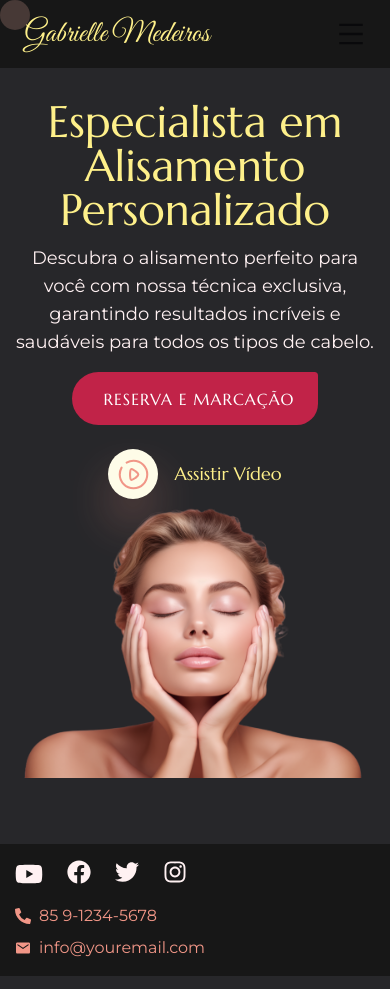
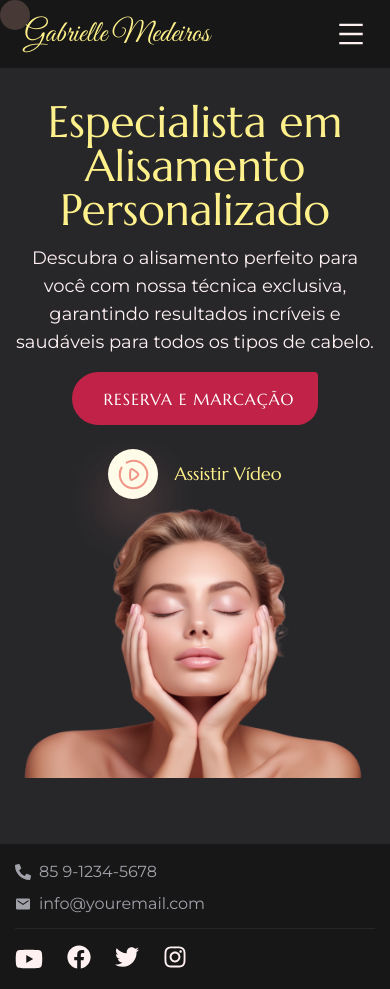
Before and after one commit to Israelkilday/GABRIELLE-MEDEIROS, a Next.js app: page / in a window 390 px wide. Built offline with nearby package versions, Linux system fonts and the light colour scheme.

Commit message:
feat: add ui component Separator shadcn in Footer

```diff
--- a/app/(home)/page.tsx
+++ b/app/(home)/page.tsx
@@ -5,7 +5,6 @@ import { useContext } from "react";
 import { CursorContext } from "../contexts/CursorContext";
 import Image from "next/image";
 import ModalVideo from "../_components/ModalVideo";
-// import Footer from "../_components/Footer";
 
 const Home = () => {
   const { mouseEnterHandler, mouseLeaveHandler } = useContext(CursorContext);
--- a/app/_components/Footer.tsx
+++ b/app/_components/Footer.tsx
@@ -6,40 +6,45 @@ import { CursorContext } from "../contexts/CursorContext";
 import Socials from "./Socials";
 import { FaPhoneAlt } from "react-icons/fa";
 import { IoMdMail } from "react-icons/io";
+import { Separator } from "./ui/separator";
 
 const Footer = () => {
   const { mouseEnterHandler, mouseLeaveHandler } = useContext(CursorContext);
 
   return (
     <footer className="z-40 w-full bg-popover">
-      {/* top bar */}
       <div className="mb-6 py-4 xl:mb-[50px] xl:h-[50px] xl:py-0">
         <div className="container mx-auto h-full">
           <div className="h-full items-center justify-between text-left xl:flex">
+            {/* phone e email */}
+            <motion.div
+              onMouseEnter={mouseEnterHandler}
+              onMouseLeave={mouseLeaveHandler}
+              className="flex h-full w-full flex-col items-start justify-between gap-2 pb-3 lg:flex-row xl:w-auto xl:items-center xl:justify-normal xl:gap-6 xl:pb-0"
+            >
+              {/* phone */}
+              <div className="flex items-center gap-2 text-muted-foreground">
+                <FaPhoneAlt />
+                <span>85 9-1234-5678</span>
+              </div>
+              {/* email */}
+              <div className="flex items-center gap-2 text-muted-foreground">
+                <IoMdMail />
+                <span>info@youremail.com</span>
+              </div>
+            </motion.div>
+
+            <div className="pb-4 xl:hidden">
+              <Separator />
+            </div>
+
             {/* socials */}
             <motion.div
-              className="mb-4 xl:mb-0"
+              className=" "
               onMouseEnter={mouseEnterHandler}
               onMouseLeave={mouseLeaveHandler}
             >
               <Socials containerStyles="flex gap-6 text-primary-foreground" />
-            </motion.div>
-            {/* phone e email */}
-            <motion.div
-              onMouseEnter={mouseEnterHandler}
-              onMouseLeave={mouseLeaveHandler}
-              className="flex h-full w-full flex-col items-start justify-between gap-2 lg:flex-row xl:w-auto xl:items-center xl:justify-normal xl:gap-6"
-            >
-              {/* phone */}
-              <div className="flex items-center gap-2 text-accent">
-                <FaPhoneAlt />
-                <span>85 9-1234-5678</span>
-              </div>
-              {/* email */}
-              <div className="flex items-center gap-2 text-accent">
-                <IoMdMail />
-                <span>info@youremail.com</span>
-              </div>
             </motion.div>
           </div>
         </div>
--- a/app/_components/Header.tsx
+++ b/app/_components/Header.tsx
@@ -8,9 +8,6 @@ import { CursorContext } from "../contexts/CursorContext";
 import { AiOutlineMenu } from "react-icons/ai";
 import MobileNav from "./MobileNav";
 import Nav from "./Nav";
-// import Socials from "./Socials";
-// import { FaPhoneAlt } from "react-icons/fa";
-// import { IoMdMail } from "react-icons/io";
 
 const Header = () => {
   const { mouseEnterHandler, mouseLeaveHandler } = useContext(CursorContext);
@@ -19,39 +16,6 @@ const Header = () => {
   return (
     // <header className="fixed z-40 w-full bg-[#fed7aa]">
     <header className="fixed z-40 w-full bg-popover">
-      {/* top bar */}
-      {/* <div className="mb-6 bg-secondary-100 py-4 xl:mb-[50px] xl:h-[50px] xl:py-0">
-        <div className="container mx-auto h-full">
-          <div className="flex h-full items-center justify-between">
-            phone e email
-            <motion.div
-              onMouseEnter={mouseEnterHandler}
-              onMouseLeave={mouseLeaveHandler}
-              className="flex h-full w-full flex-col items-center justify-between gap-2 lg:flex-row xl:w-auto xl:justify-normal xl:gap-6"
-            >
-              phone
-              <div className="flex items-center gap-2 text-white">
-                <FaPhoneAlt />
-                <span>85 9-1234-5678</span>
-              </div>
-              email
-              <div className="flex items-center gap-2 text-white">
-                <IoMdMail />
-                <span>info@youremail.com</span>
-              </div>
-            </motion.div>
-            socials
-            <motion.div
-              className="hidden xl:block"
-              onMouseEnter={mouseEnterHandler}
-              onMouseLeave={mouseLeaveHandler}
-            >
-              <Socials containerStyles="flex gap-6 text-white" />
-            </motion.div>
-          </div>
-        </div>
-      </div> */}
-
       {/* mb-6 bg-secondary-100 py-4 xl:mb-[50px] xl:h-[50px] xl:py-0 */}
       <div className="container mx-auto flex items-center justify-between px-6 py-4">
         {/* logo */}
@@ -71,7 +35,7 @@ const Header = () => {
           className="cursor-pointer xl:hidden"
           onClick={() => setMobileNav(!mobileNav)}
         >
-          <AiOutlineMenu className="text-3xl text-zinc-950" />
+          <AiOutlineMenu className="text-3xl text-primary-foreground" />
         </div>
 
         {/* mobile nav */}
```
